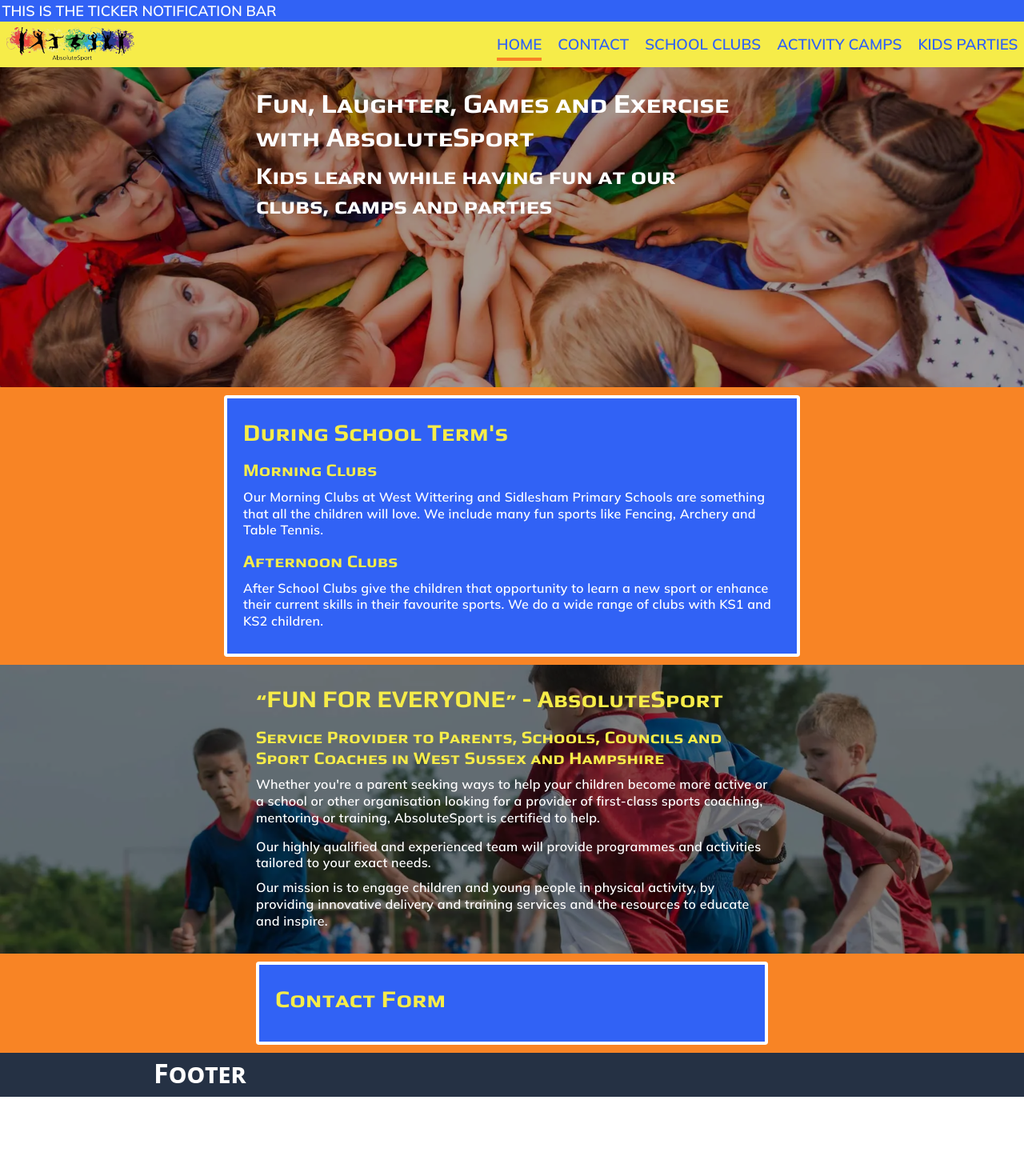
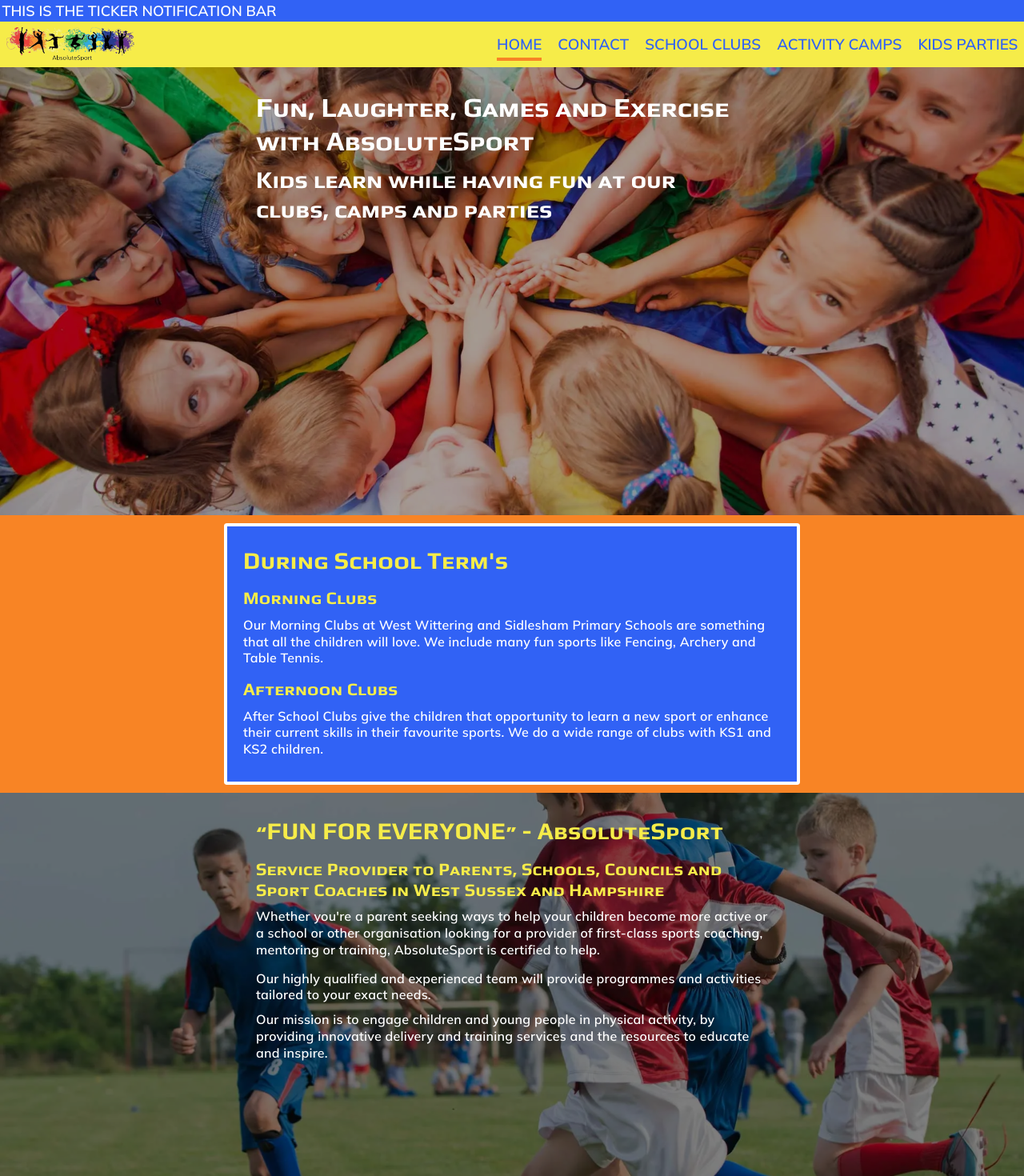
Before and after one commit to SPH73/absoluteSport-ssr-webapp, a Nuxt app: page / in a window 1280 px wide. Shown: the top 1470 px of the page at 80% size. Before the commit the page ends 1371 px from the top, so only its background shows below. Built offline with nearby package versions, Linux system fonts and the light colour scheme.

Commit message:
moved main tag to default layout

```diff
--- a/pages/index.vue
+++ b/pages/index.vue
@@ -1,8 +1,7 @@
 <script setup></script>
 <template>
-  <main>
   <section
-      class="bg-blend-overlay bg-neutral-600 bg-[url('/img/hero_1920.webp')] bg-center bg-no-repeat bg-cover w-full h-[90vh] md:h-[50vh] pt-8"
+    class="bg-blend-overlay bg-neutral-600 bg-[url('/img/hero_1920.webp')] bg-center bg-no-repeat bg-cover w-full h-[90vh] md:h-[70vh] pt-10 pb-4"
   >
     <div class="max-w-6xl mx-auto">
       <div class="container relative font-play">
@@ -29,9 +28,9 @@
           >
           <template #sub-2>Afternoon Clubs</template>
           <template #para-2
-              >After School Clubs give the children that opportunity to learn a new sport
-              or enhance their current skills in their favourite sports. We do a wide
-              range of clubs with KS1 and KS2 children.</template
+            >After School Clubs give the children that opportunity to learn a new sport or
+            enhance their current skills in their favourite sports. We do a wide range of
+            clubs with KS1 and KS2 children.</template
           >
         </BaseContent>
       </BaseCard>
@@ -39,7 +38,7 @@
   </section>
   <!-- About -->
   <section
-      class="bg-blend-overlay bg-neutral-700 bg-[url('/img/home_about_1920.webp')] md:bg-top sm:bg-left bg-no-repeat bg-cover w-full max-h-min py-8"
+    class="bg-blend-overlay bg-neutral-700 bg-[url('/img/home_about_1920.webp')] lg:bg-center sm:bg-left bg-no-repeat bg-cover w-full h-[90vh] py-10"
   >
     <div class="max-w-6xl mx-auto">
       <div class="container">
@@ -50,10 +49,9 @@
             Sussex and Hampshire</template
           >
           <template #para-1
-              >Whether you're a parent seeking ways to help your children become more
-              active or a school or other organisation looking for a provider of
-              first-class sports coaching, mentoring or training, AbsoluteSport is
-              certified to help.</template
+            >Whether you're a parent seeking ways to help your children become more active
+            or a school or other organisation looking for a provider of first-class sports
+            coaching, mentoring or training, AbsoluteSport is certified to help.</template
           >
           <template #para-2
             >Our highly qualified and experienced team will provide programmes and
@@ -80,5 +78,4 @@
       </div>
     </div>
   </section>
-  </main>
 </template>
```
Lines whose indentation alone changed are shown as unchanged.
